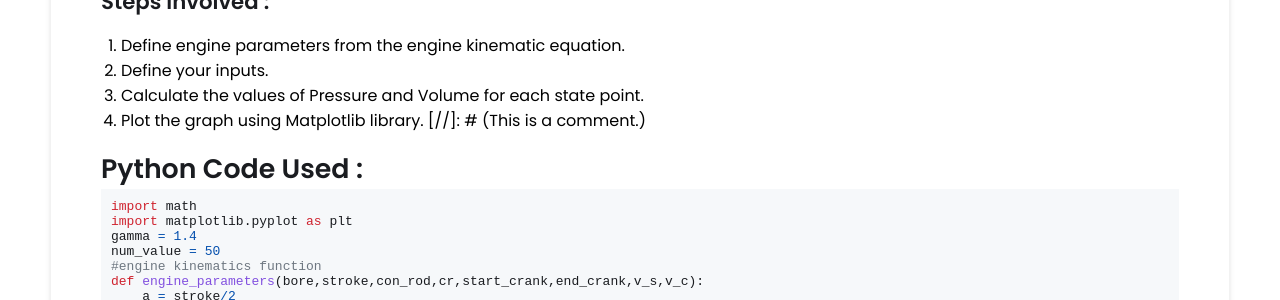
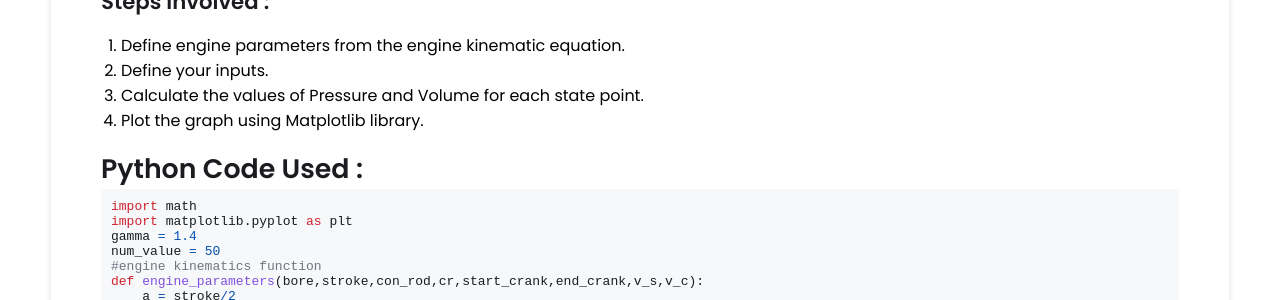
Before and after one commit to sauxgat/saugatojha.com.np, a Jekyll site: the page built from _projects/demo-project/index.md, in a window 1280 px wide. Shown: the part 791-1091 px from the top of the page. Built offline with Jekyll 4.4.1, drawn with Linux system fonts in a browser that asks for light colours.

Commit message:
Update index.md

```diff
--- a/_projects/demo-project/index.md
+++ b/_projects/demo-project/index.md
@@ -60,7 +60,7 @@ Italicized text is the *cat's meow*.
 2. Define your inputs.
 3. Calculate the values of Pressure and Volume for each state point.
 4. Plot the graph using Matplotlib library.
-[//]: # (This is a comment.)
+
 <!--Adding unordered list
     First item
     Second item
```
